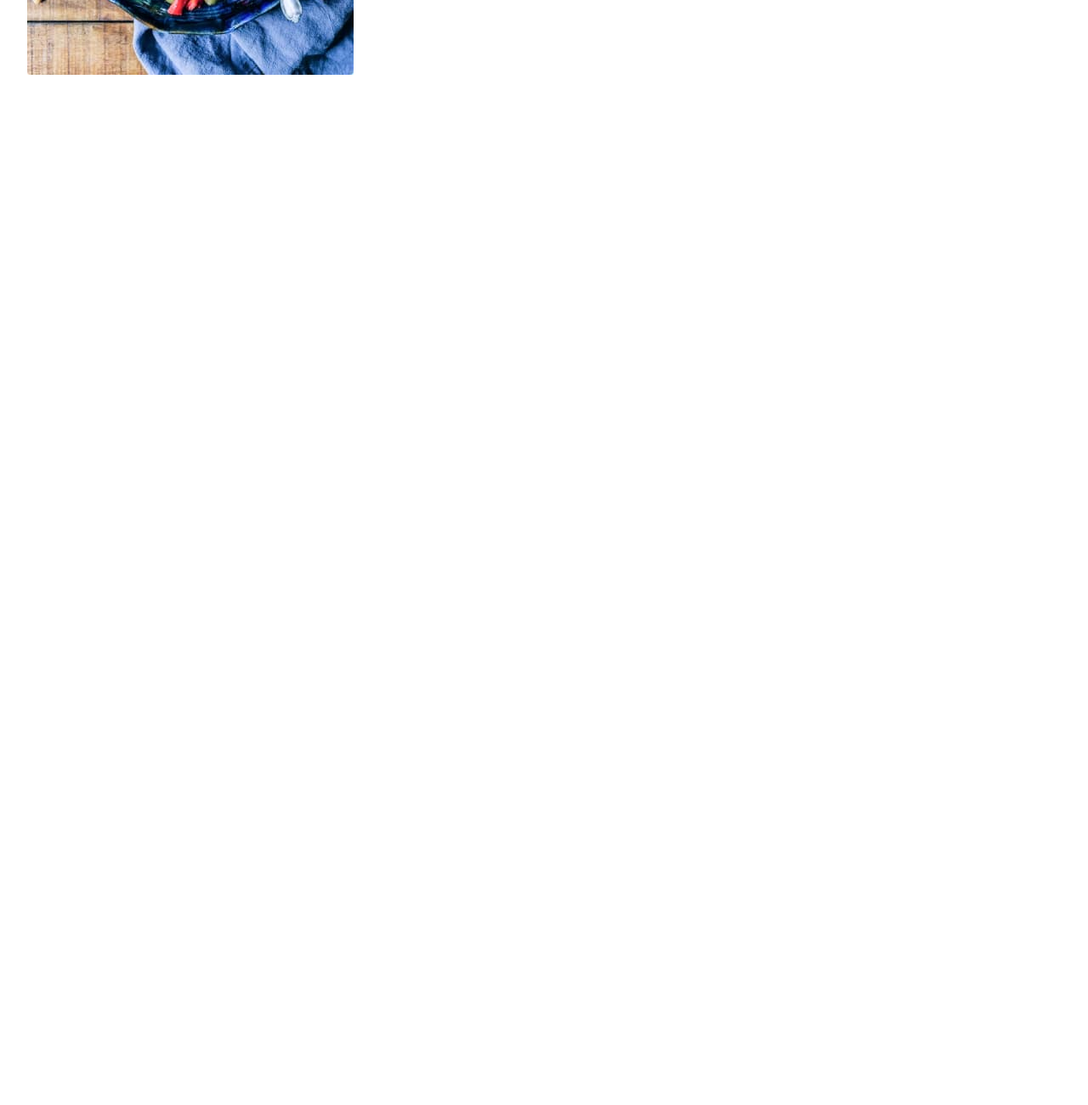
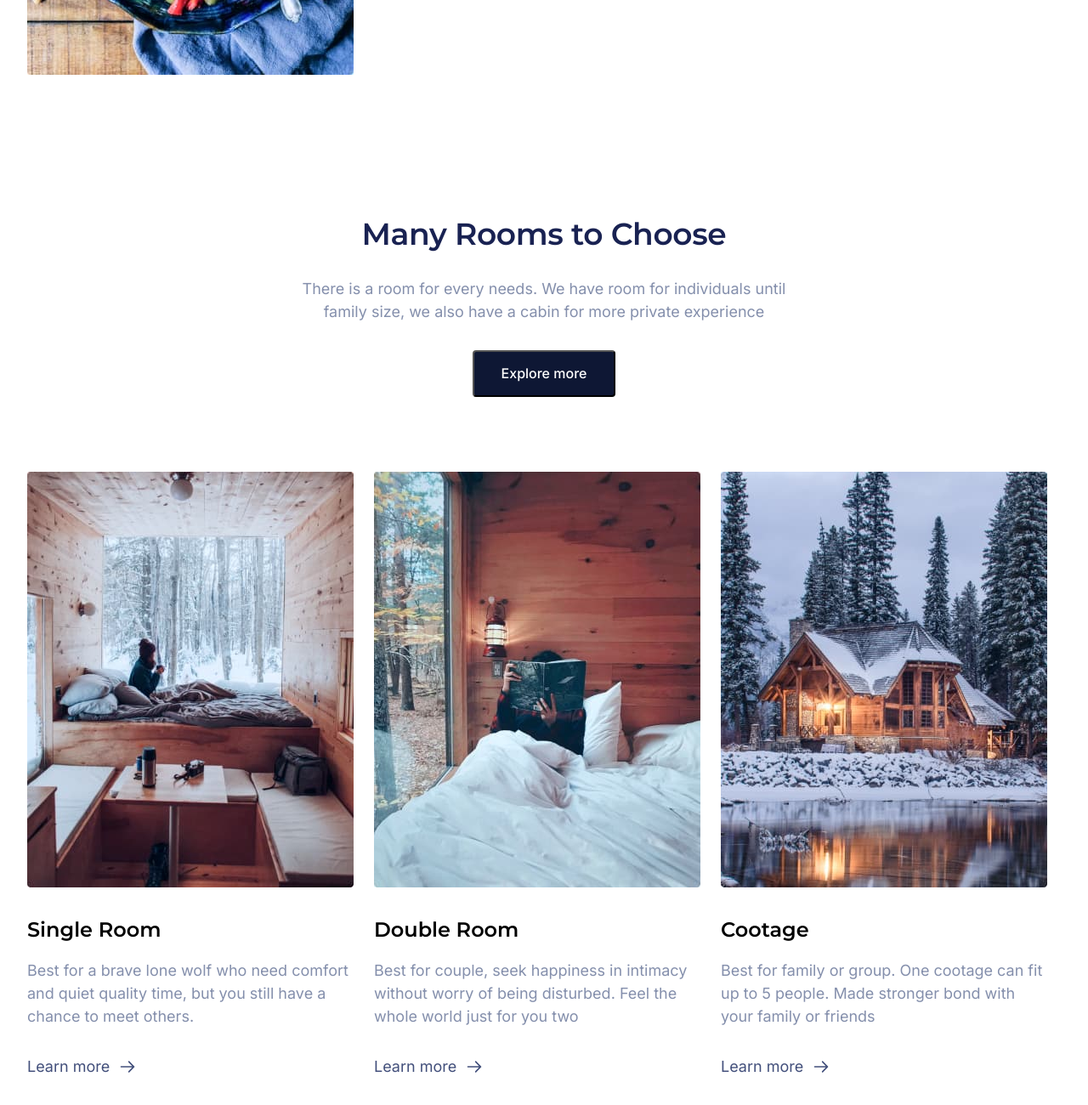
Before and after one commit to MishaPanivnyk/cootels_site, a website built with Parcel: page src/index.html in a window 1280 px wide. Shown: the part 2443-3743 px from the top of the page at 85% size. Before the commit the page ends 2611 px from the top, so only its background shows below. Built offline with nearby package versions, Linux system fonts and the light colour scheme.

Commit message:
add section choose

```diff
--- a/src/index.html
+++ b/src/index.html
@@ -20,6 +20,7 @@
       <include src="./partials/hero.html"></include>
       <include src="./partials/cootage.html"></include>
       <include src="./partials/features.html"></include>
+      <include src="./partials/choose.html"></include>
     </main>
   </body>
 </html>
--- /dev/null
+++ b/src/partials/choose.html
@@ -0,0 +1,92 @@
+<section class="choose">
+  <div class="container">
+    <div class="container__text">
+      <h2 class="choose__title">Many Rooms to Choose</h2>
+      <p class="choose__text">
+        There is a room for every needs. We have room for individuals until
+        family size, we also have a cabin for more private experience
+      </p>
+      <button class="btn choose__btn" type="button">Explore more</button>
+    </div>
+    <ul class="choose__list list">
+      <li class="choose__item">
+        <img src="/src/images/choose-1.jpg" alt="choose" />
+        <h3 class="choose__item-title">Single Room</h3>
+        <p class="choose__item-text">
+          Best for a brave lone wolf who need comfort and quiet quality time,
+          but you still have a chance to meet others.
+        </p>
+        <a href="" class="choose__item-more link"
+          >Learn more
+          <svg
+            width="18"
+            height="14"
+            viewBox="0 0 18 14"
+            fill="none"
+            class="choose__item-more-icon"
+            xmlns="http://www.w3.org/2000/svg"
+          >
+            <path
+              fill-rule="evenodd"
+              clip-rule="evenodd"
+              d="M10.0775 0.57733C10.4029 0.251893 10.9306 0.251893 11.256 0.57733L17.0893 6.41066C17.4148 6.7361 17.4148 7.26374 17.0893 7.58917L11.256 13.4225C10.9306 13.7479 10.4029 13.7479 10.0775 13.4225C9.75206 13.0971 9.75206 12.5694 10.0775 12.244L14.4882 7.83325H1.50008C1.03984 7.83325 0.666748 7.46016 0.666748 6.99992C0.666748 6.53968 1.03984 6.16659 1.50008 6.16659H14.4882L10.0775 1.75584C9.75206 1.4304 9.75206 0.902767 10.0775 0.57733Z"
+              fill="#424F7B"
+            />
+          </svg>
+        </a>
+      </li>
+      <li class="choose__item">
+        <img src="/src/images/choose-2.jpg" alt="choose" />
+        <h3 class="choose__item-title">Double Room</h3>
+        <p class="choose__item-text">
+          Best for couple, seek happiness in intimacy without worry of being
+          disturbed. Feel the whole world just for you two
+        </p>
+        <a href="" class="choose__item-more link"
+          >Learn more
+          <svg
+            width="18"
+            height="14"
+            viewBox="0 0 18 14"
+            fill="none"
+            class="choose__item-more-icon"
+            xmlns="http://www.w3.org/2000/svg"
+          >
+            <path
+              fill-rule="evenodd"
+              clip-rule="evenodd"
+              d="M10.0775 0.57733C10.4029 0.251893 10.9306 0.251893 11.256 0.57733L17.0893 6.41066C17.4148 6.7361 17.4148 7.26374 17.0893 7.58917L11.256 13.4225C10.9306 13.7479 10.4029 13.7479 10.0775 13.4225C9.75206 13.0971 9.75206 12.5694 10.0775 12.244L14.4882 7.83325H1.50008C1.03984 7.83325 0.666748 7.46016 0.666748 6.99992C0.666748 6.53968 1.03984 6.16659 1.50008 6.16659H14.4882L10.0775 1.75584C9.75206 1.4304 9.75206 0.902767 10.0775 0.57733Z"
+              fill="#424F7B"
+            />
+          </svg>
+        </a>
+      </li>
+      <li class="choose__item">
+        <img src="/src/images/choose-3.jpg" alt="choose" />
+        <h3 class="choose__item-title">Cootage</h3>
+        <p class="choose__item-text">
+          Best for family or group. One cootage can fit up to 5 people. Made
+          stronger bond with your family or friends
+        </p>
+        <a href="" class="choose__item-more link"
+          >Learn more
+          <svg
+            width="18"
+            height="14"
+            viewBox="0 0 18 14"
+            fill="none"
+            class="choose__item-more-icon"
+            xmlns="http://www.w3.org/2000/svg"
+          >
+            <path
+              fill-rule="evenodd"
+              clip-rule="evenodd"
+              d="M10.0775 0.57733C10.4029 0.251893 10.9306 0.251893 11.256 0.57733L17.0893 6.41066C17.4148 6.7361 17.4148 7.26374 17.0893 7.58917L11.256 13.4225C10.9306 13.7479 10.4029 13.7479 10.0775 13.4225C9.75206 13.0971 9.75206 12.5694 10.0775 12.244L14.4882 7.83325H1.50008C1.03984 7.83325 0.666748 7.46016 0.666748 6.99992C0.666748 6.53968 1.03984 6.16659 1.50008 6.16659H14.4882L10.0775 1.75584C9.75206 1.4304 9.75206 0.902767 10.0775 0.57733Z"
+              fill="#424F7B"
+            />
+          </svg>
+        </a>
+      </li>
+    </ul>
+  </div>
+</section>
--- /dev/null
+++ b/src/sass/_choose.scss
@@ -0,0 +1,68 @@
+.choose {
+  padding: 80px 0px;
+}
+.choose__title {
+  font-family: 'Montserrat';
+  font-style: normal;
+  font-weight: 600;
+  font-size: 36px;
+  line-height: 1.5;
+
+  text-align: center;
+  letter-spacing: -0.01em;
+  margin-bottom: 24px;
+}
+.choose__text {
+  font-weight: 400;
+  font-size: 18px;
+  line-height: 1.5;
+  text-align: center;
+
+  color: #848fac;
+  margin-bottom: 32px;
+}
+.container__text {
+  margin-left: auto;
+  margin-right: auto;
+  margin-bottom: 88px;
+  max-width: 588px;
+}
+.choose__btn {
+  margin-left: auto;
+  margin-right: auto;
+  display: flex;
+}
+.choose__list {
+  display: flex;
+  gap: 24px;
+}
+.choose__item-title {
+  font-family: 'Montserrat';
+  font-style: normal;
+  font-weight: 600;
+  font-size: 24px;
+  line-height: 1.5;
+
+  color: #000000;
+  margin-top: 32px;
+  margin-bottom: 16px;
+}
+.choose__item-text {
+  font-weight: 400;
+  font-size: 18px;
+  line-height: 1.5;
+  color: #848fac;
+  margin-bottom: 32px;
+  max-width: 384px;
+}
+.choose__item-more {
+  font-weight: 400;
+  font-size: 18px;
+  line-height: 1.5;
+  color: #424f7b;
+  display: flex;
+  align-items: center;
+}
+.choose__item-more-icon {
+  margin-left: 12px;
+}
--- a/src/sass/index.scss
+++ b/src/sass/index.scss
@@ -10,3 +10,4 @@
 @import './hero';
 @import './cootage';
 @import './features';
+@import './choose';
--- a/src/sass/utils/_body.scss
+++ b/src/sass/utils/_body.scss
@@ -17,4 +17,5 @@ button {
   color: #ffffff;
   background: #0e1734;
   border-radius: 4px;
+  padding: 16px 32px;
 }
```
Also changed, not shown: src/images/choose-1.jpg (added), src/images/choose-2.jpg (added), src/images/choose-3.jpg (added).
